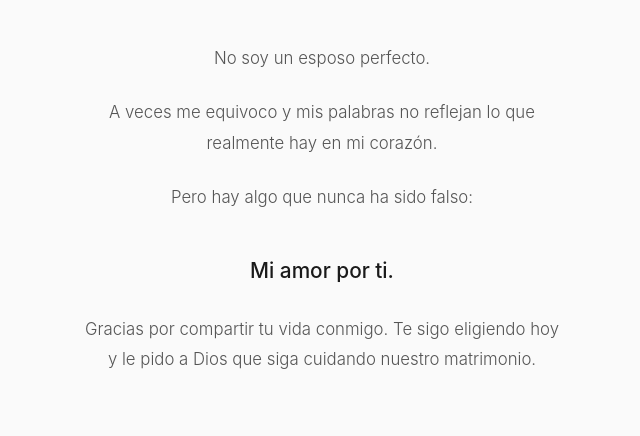
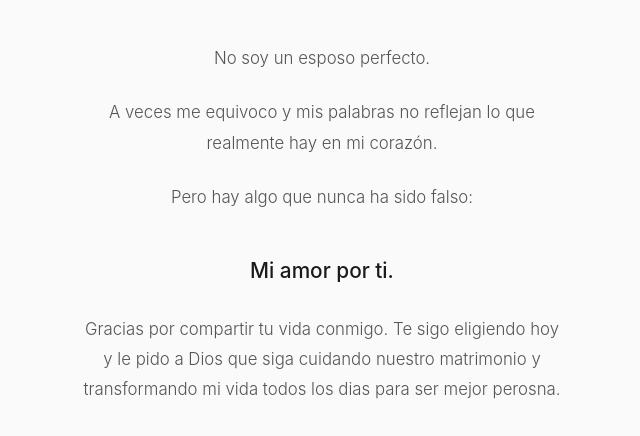
Before and after one commit to figueroajm-web/para-jessica, a plain HTML site: page index.html in a window 1280 px wide. Shown: the part 512-948 px from the top of the page, without its empty margins (318-958 px from the left). Drawn offline with Linux system fonts and the light colour scheme.

Commit message:
Update index.html

```diff
--- a/index.html
+++ b/index.html
@@ -61,7 +61,8 @@ Pero hay algo que nunca ha sido falso:
 
 <p>
 Gracias por compartir tu vida conmigo.
-Te sigo eligiendo hoy y le pido a Dios que siga cuidando nuestro matrimonio.
+Te sigo eligiendo hoy y le pido a Dios que siga cuidando nuestro matrimonio y transformando
+mi vida todos los dias para ser mejor perosna.
 </p>
 
 </body>
```
